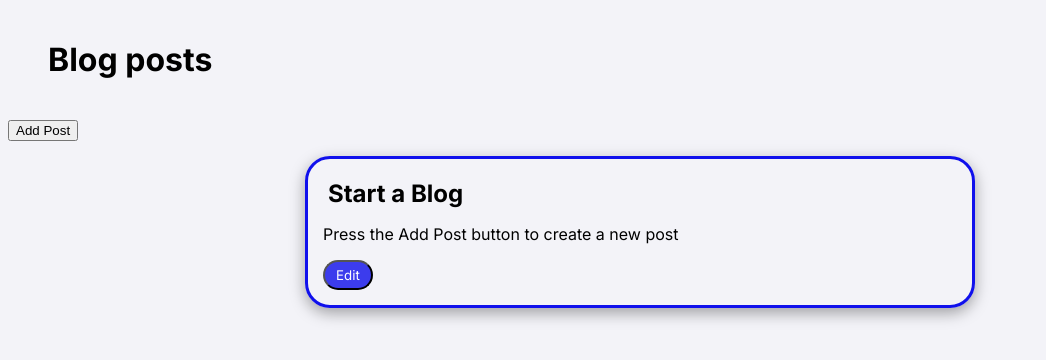
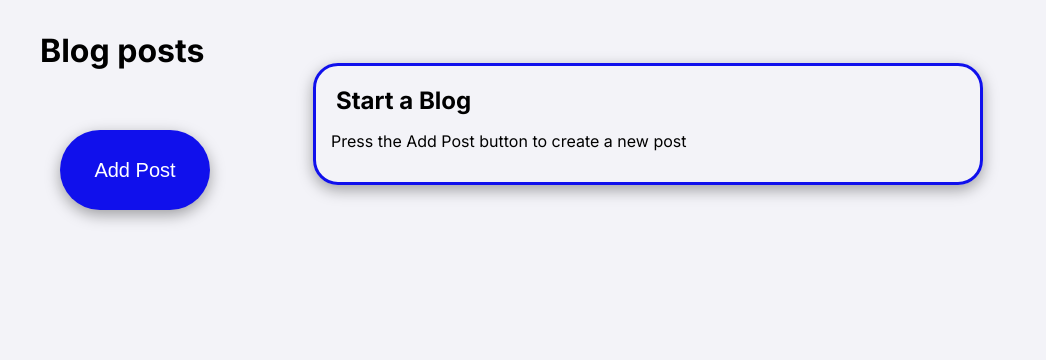
Before and after one commit to Jaysandjay/dynamic-blog-website, a plain HTML site: page index.html in a window 1280 px wide. Shown: the whole page, without its empty margins (0-1046 px from the left). Drawn offline with Linux system fonts and the light colour scheme; a web font is replaced by a local one.

Commit message:
modified starter blog button

```diff
--- a/main.js
+++ b/main.js
@@ -3,14 +3,14 @@
 function homePage(){
 const blogContainer = document.getElementById("blogContainer")
 
-if (!localStorage.getItem("blogPosts")){
+if (!localStorage.getItem("blogPosts") || JSON.parse(localStorage.getItem("blogPosts")).length === 0){
     const starter = {
-        id: 0,
+        id: "starter",
         title: "Start a Blog",
         post: "Press the Add Post button to create a new post"
     }
     localStorage.setItem("blogPosts", [])
-    addPostElement(starter.id, starter.title, starter.post)
+    addPostElement(starter.id, starter.title, starter.post, false)
 } else{
     postLocalStorage()
 }
@@ -22,7 +22,7 @@ function postLocalStorage(){
 }
 
 
-function addPostElement(id, title, post){
+function addPostElement(id, title, post, button=true){
     const newLi = document.createElement("li")
     const newH1 = document.createElement("h2")
     const newP = document.createElement("p")
@@ -39,16 +39,21 @@ function addPostElement(id, title, post){
     newLi.appendChild(newP)
 
     newA.href = `post.html?id=${id}`
-    newA.appendChild(newButton)
     newLi.appendChild(newA)
-
 
 
     newLi.classList.add("blog-post")
     newH1.classList.add("title")
     newP.classList.add("post")
-    newButton.classList.add("edit")
-    newButton.innerHTML = "Edit"
+
+
+    // button
+    if(button){
+        newA.appendChild(newButton)
+        newButton.classList.add("edit")
+        newButton.innerHTML = "Edit"
+    }
+
 
     blogContainer.appendChild(newLi)
 }
--- a/styles.css
+++ b/styles.css
@@ -1,15 +1,42 @@
 @import url('https://fonts.googleapis.com/css2?family=Inter:ital,opsz,wght@0,14..32,100..900;1,14..32,100..900&family=Winky+Sans:ital,wght@0,300..900;1,300..900&display=swap');
 html, body{
-    height: 100%;
+    min-height: 10vh;
+    min-width: 100vw;
     font-family: "Inter", sans-serif;
     background-color: rgb(243, 243, 248);
 }
 
 h1{
-    margin: 40px;
+    position: fixed;
+    top: 10px;
+    left: 40px;
+    width: fit-content;
+    height:fit-content;
 }
+
+.newPostButton{
+    box-sizing: border-box;
+    position: fixed;
+    top: 130px;
+    left: 60px;
+    background-color:  rgb(16, 16, 236);
+    height: 80px;
+    width: 150px;
+    font-size: 20px;
+    border: none;
+    color: white;
+    padding: 10px 20px;
+    text-align: center;
+    border-radius: 50px;
+    padding: 10px 20px;
+    box-shadow: rgba(0, 0, 0, 0.35) 0px 5px 15px;
+    transition: transform 0.3s;
+    cursor: pointer;
+}
+
 .blog-posts{
     margin: auto;
+    padding-top: 40px;
     display: flex;
     flex-direction: column;
     width: 700px;
```
